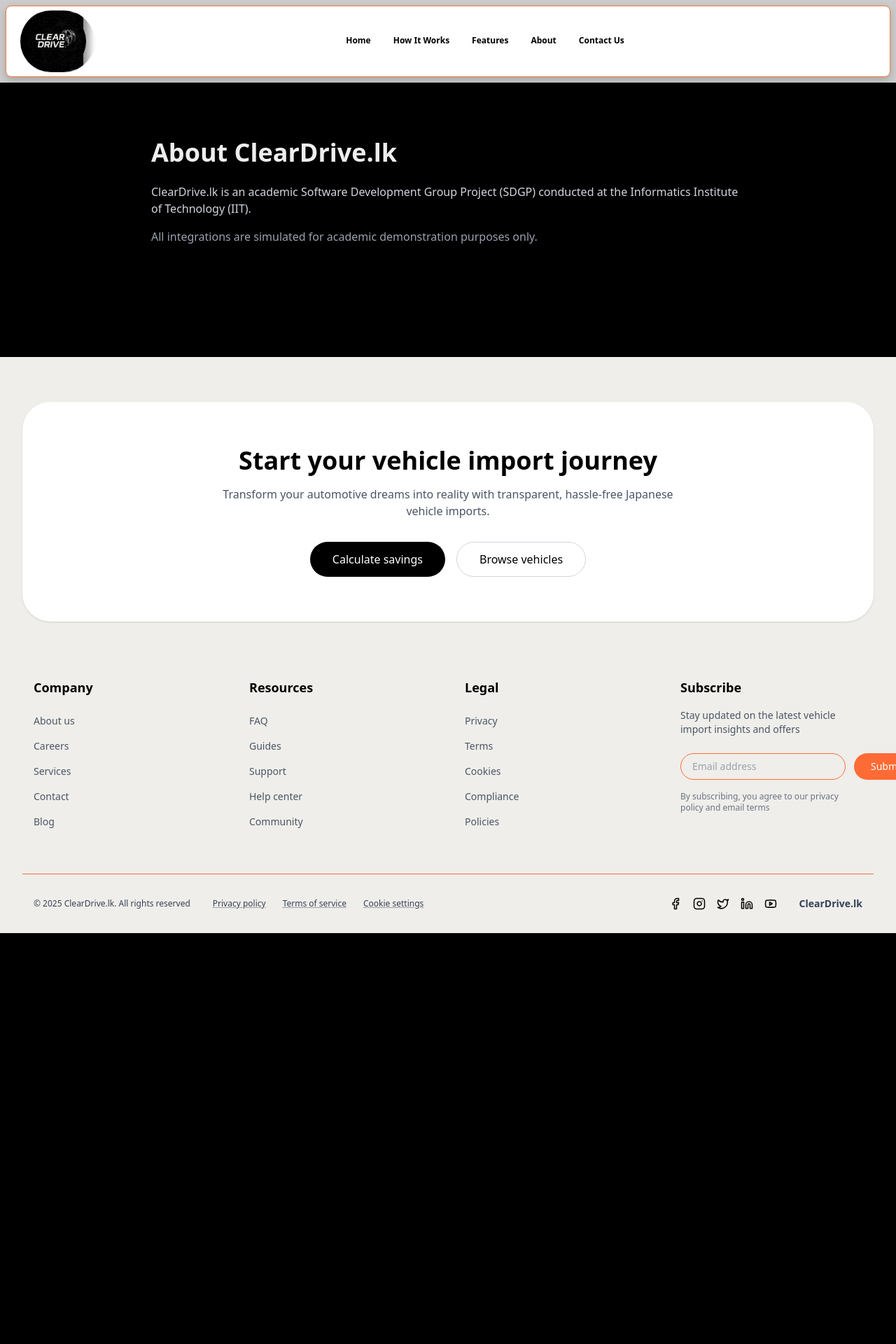
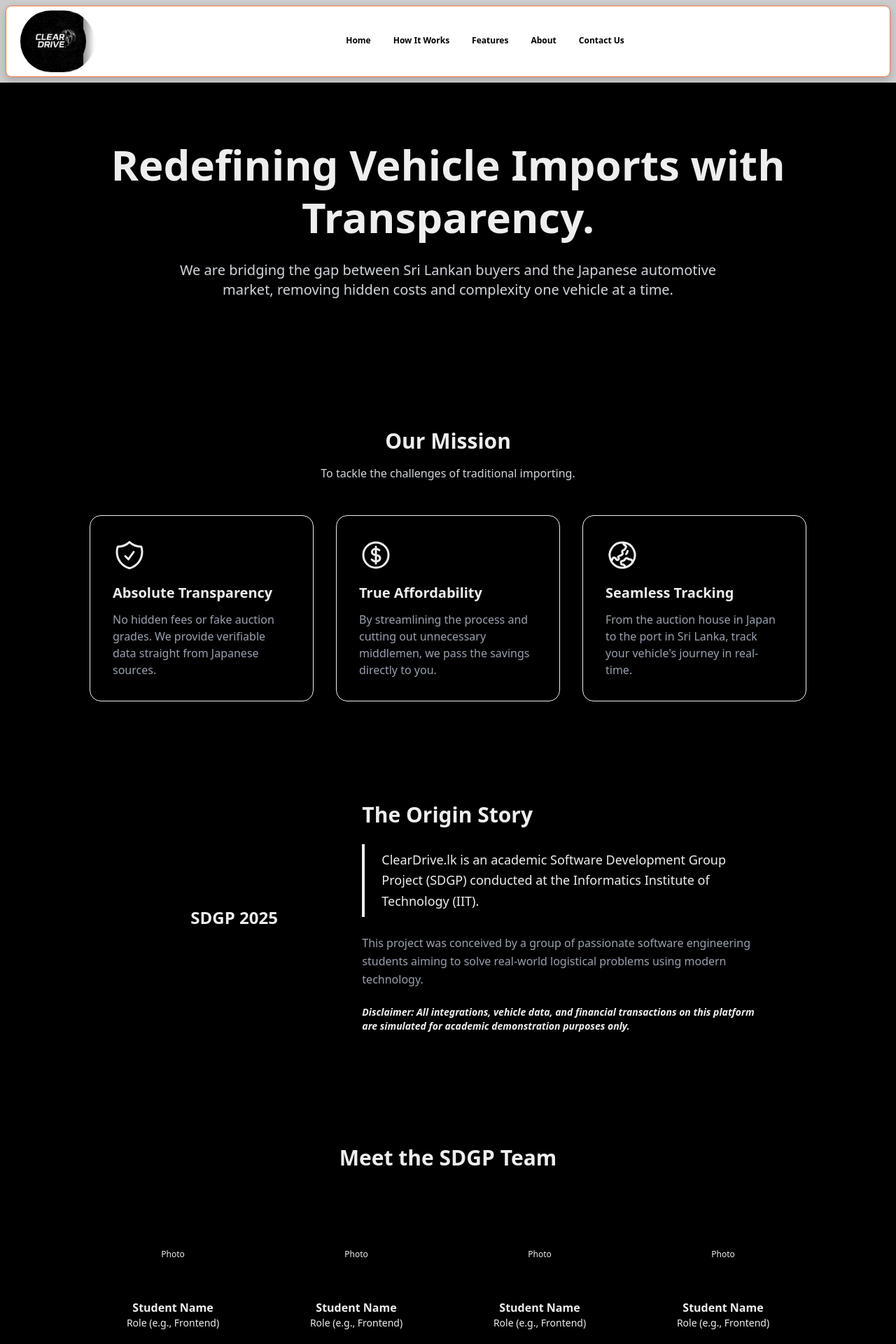
Before and after one commit to ClearDrive-lk/cleardrive-landing, a Next.js app: page /about in a window 1280 px wide. Shown: the top 1920 px of the page at 70% size. Before the commit the page ends 1333 px from the top, so only its background shows below. Built offline with nearby package versions, Linux system fonts and the light colour scheme.

Commit message:
Updated Color Palette

```diff
--- a/app/about/page.tsx
+++ b/app/about/page.tsx
@@ -1,20 +1,118 @@
+// app/about/page.tsx
+import Image from "next/image";
+import {
+  ShieldCheckIcon,
+  CurrencyDollarIcon,
+  GlobeAsiaAustraliaIcon
+} from "@heroicons/react/24/outline";
+
 export const metadata = {
-    title: "About – ClearDrive.lk",
+  title: "About Us – ClearDrive.lk",
+  description: "Learn about ClearDrive.lk, the transparent Japanese vehicle import platform.",
 };
 
 export default function About() {
   return (
-      <main className="max-w-4xl mx-auto px-6 py-20">
-        <h1 className="text-4xl font-bold mb-6">About ClearDrive.lk</h1>
+    <main className="bg-brand-black min-h-screen">
+      {/* --- Section 1: Hero --- */}
+      <section className="relative py-20 px-6 overflow-hidden">
+        <div className="max-w-5xl mx-auto text-center relative z-10">
+          <h1 className="text-4xl md:text-6xl font-bold text-brand-offwhite mb-6 leading-tight">
+            Redefining Vehicle Imports with <span className="text-brand-orange">Transparency.</span>
+          </h1>
+          <p className="text-xl text-gray-300 max-w-3xl mx-auto mb-10">
+            We are bridging the gap between Sri Lankan buyers and the Japanese automotive market, removing hidden costs and complexity one vehicle at a time.
+          </p>
+        </div>
+        {/* Optional subtle background element could go here */}
+        <div className="absolute top-1/2 left-1/2 -translate-x-1/2 -translate-y-1/2 w-[500px] h-[500px] bg-brand-orange/10 blur-[120px] rounded-full -z-0"></div>
+      </section>
 
-        <p className="text-gray-300">
-          ClearDrive.lk is an academic Software Development Group Project (SDGP)
-          conducted at the Informatics Institute of Technology (IIT).
+      {/* --- Section 2: Our Mission (Addressing Pain Points) --- */}
+      <section className="bg-brand-darkblue py-16 px-6">
+        <div className="max-w-5xl mx-auto">
+          <div className="text-center mb-12">
+            <h2 className="text-3xl font-bold text-brand-offwhite">Our Mission</h2>
+            <p className="text-gray-300 mt-4">To tackle the challenges of traditional importing.</p>
+          </div>
+
+          <div className="grid md:grid-cols-3 gap-8">
+            {/* Card 1 */}
+            <div className="bg-brand-black/50 p-8 rounded-2xl border border-brand-orange/20 hover:border-brand-orange/50 transition duration-300">
+              <ShieldCheckIcon className="h-12 w-12 text-brand-orange mb-4" />
+              <h3 className="text-xl font-semibold text-brand-offwhite mb-3">Absolute Transparency</h3>
+              <p className="text-gray-400">No hidden fees or fake auction grades. We provide verifiable data straight from Japanese sources.</p>
+            </div>
+            {/* Card 2 */}
+            <div className="bg-brand-black/50 p-8 rounded-2xl border border-brand-orange/20 hover:border-brand-orange/50 transition duration-300">
+              <CurrencyDollarIcon className="h-12 w-12 text-brand-orange mb-4" />
+              <h3 className="text-xl font-semibold text-brand-offwhite mb-3">True Affordability</h3>
+              <p className="text-gray-400">By streamlining the process and cutting out unnecessary middlemen, we pass the savings directly to you.</p>
+            </div>
+            {/* Card 3 */}
+            <div className="bg-brand-black/50 p-8 rounded-2xl border border-brand-orange/20 hover:border-brand-orange/50 transition duration-300">
+              <GlobeAsiaAustraliaIcon className="h-12 w-12 text-brand-orange mb-4" />
+              <h3 className="text-xl font-semibold text-brand-offwhite mb-3">Seamless Tracking</h3>
+              <p className="text-gray-400">From the auction house in Japan to the port in Sri Lanka, track your vehicle's journey in real-time.</p>
+            </div>
+          </div>
+        </div>
+      </section>
+
+      {/* --- Section 3: The Origin Story (Academic Disclaimer) --- */}
+      <section className="py-20 px-6">
+        <div className="max-w-4xl mx-auto">
+          <div className="flex flex-col md:flex-row items-center gap-10">
+            <div className="md:w-1/3 relative">
+               {/* You can replace this placeholder div with an actual image of IIT or the team later */}
+               <div className="aspect-square rounded-2xl bg-gradient-to-br from-brand-darkblue to-brand-orange/30 w-full h-full flex items-center justify-center overflow-hidden relative">
+                  {/* <Image src="/path-to-iit-image.jpg" alt="IIT Campus" fill className="object-cover opacity-50" /> */}
+                  <span className="text-brand-offwhite font-bold text-2xl relative z-10">SDGP 2025</span>
+               </div>
+            </div>
+            <div className="md:w-2/3">
+              <h2 className="text-3xl font-bold text-brand-offwhite mb-6">The Origin Story</h2>
+
+              {/* Styled academic notice block */}
+              <div className="border-l-4 border-brand-orange pl-6 py-2 bg-brand-darkblue/20 rounded-r-lg">
+                <p className="text-lg text-brand-offwhite leading-relaxed font-medium">
+                  ClearDrive.lk is an academic Software Development Group Project (SDGP) conducted at the Informatics Institute of Technology (IIT).
                 </p>
+              </div>
 
-        <p className="text-gray-400 mt-4">
-          All integrations are simulated for academic demonstration purposes only.
+              <p className="text-gray-400 mt-6 leading-relaxed">
+                This project was conceived by a group of passionate software engineering students aiming to solve real-world logistical problems using modern technology.
               </p>
+              <p className="text-sm text-brand-orange/80 mt-6 font-semibold italic">
+                Disclaimer: All integrations, vehicle data, and financial transactions on this platform are simulated for academic demonstration purposes only.
+              </p>
+            </div>
+          </div>
+        </div>
+      </section>
+
+      {/* --- Section 4: The Team (Optional Placeholders) --- */}
+      <section className="bg-brand-darkblue/30 py-20 px-6">
+        <div className="max-w-5xl mx-auto text-center">
+            <h2 className="text-3xl font-bold text-brand-offwhite mb-12">Meet the SDGP Team</h2>
+            <div className="grid grid-cols-2 md:grid-cols-4 gap-6">
+                {/* Repeat this block for each team member */}
+                {[1, 2, 3, 4].map((item) => (
+                    <div key={item} className="bg-brand-black p-6 rounded-xl text-center">
+                        <div className="w-24 h-24 bg-brand-orange/20 rounded-full mx-auto mb-4 overflow-hidden relative">
+                            {/* Replace with actual team photos */}
+                           {/* <Image src={`/team/member-${item}.jpg`} alt="Team Member" fill className="object-cover" /> */}
+                           <div className="w-full h-full flex items-center justify-center text-brand-orange">
+                             <span className="text-xs">Photo</span>
+                           </div>
+                        </div>
+                        <h4 className="text-brand-offwhite font-bold">Student Name</h4>
+                        <p className="text-brand-orange text-sm">Role (e.g., Frontend)</p>
+                    </div>
+                ))}
+            </div>
+        </div>
+      </section>
     </main>
   );
 }
--- a/package.json
+++ b/package.json
@@ -9,6 +9,7 @@
     "lint": "eslint"
   },
   "dependencies": {
+    "@heroicons/react": "^2.2.0",
     "class-variance-authority": "^0.7.1",
     "clsx": "^2.1.1",
     "framer-motion": "^12.23.26",
--- a/tailwind.config.js
+++ b/tailwind.config.js
@@ -9,7 +9,16 @@ module.exports = {
     "./components/**/*.{js,ts,jsx,tsx,mdx}",
   ],
   theme: {
-    extend: {},
+    extend: {
+      colors: {
+        brand: {
+          orange: '#FE7743',   // Accent, Buttons
+          offwhite: '#EFEEEA', // Text on dark backgrounds
+          darkblue: '#273F4F', // Secondary backgrounds
+          black: '#000000',    // Main background
+        }
+      }
+    },
   },
   plugins: [],
 }
```
Also changed, not shown: 1 other file (tests, documents, lock files or other folders). Lines whose indentation alone changed are shown as unchanged.
